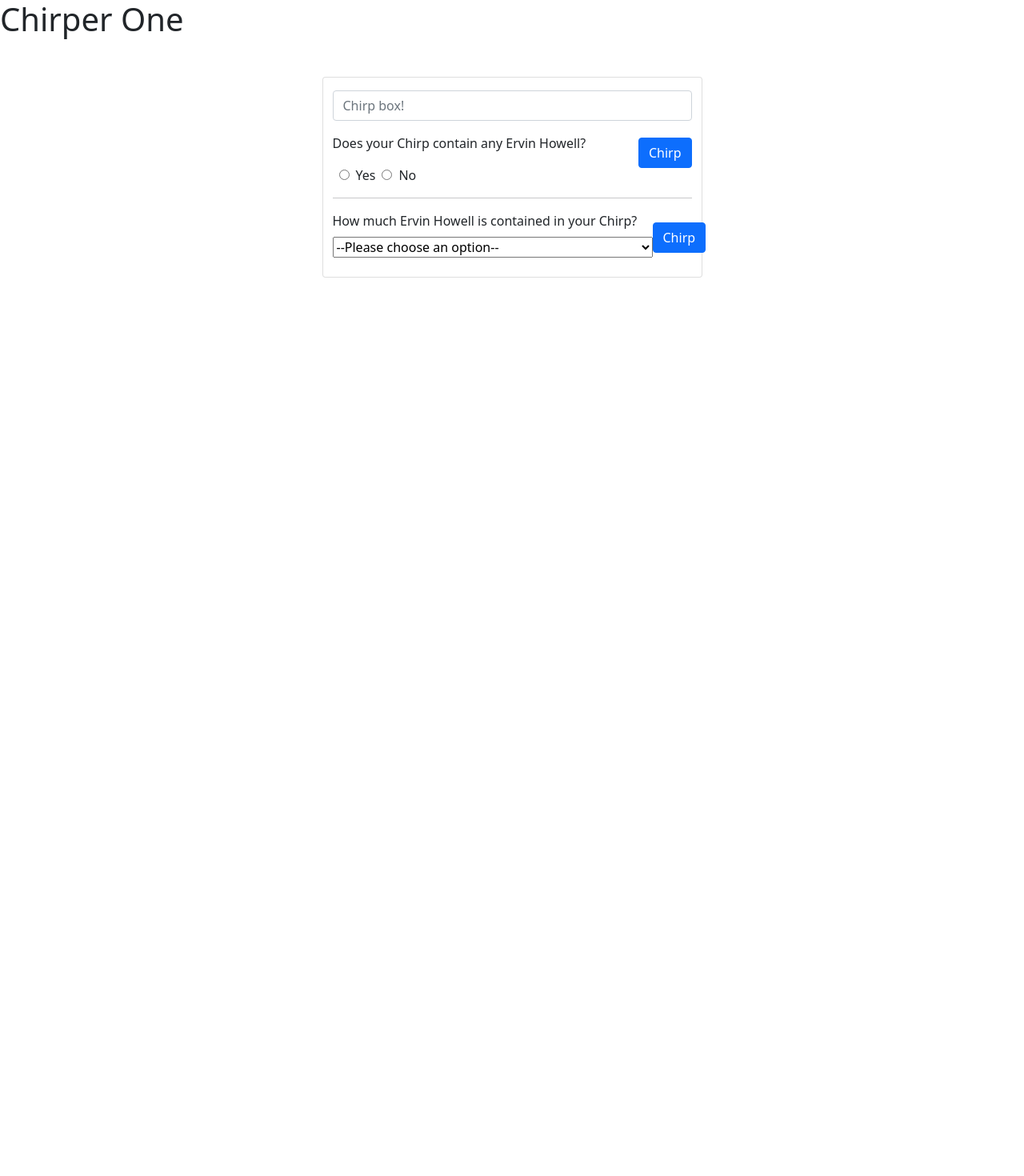
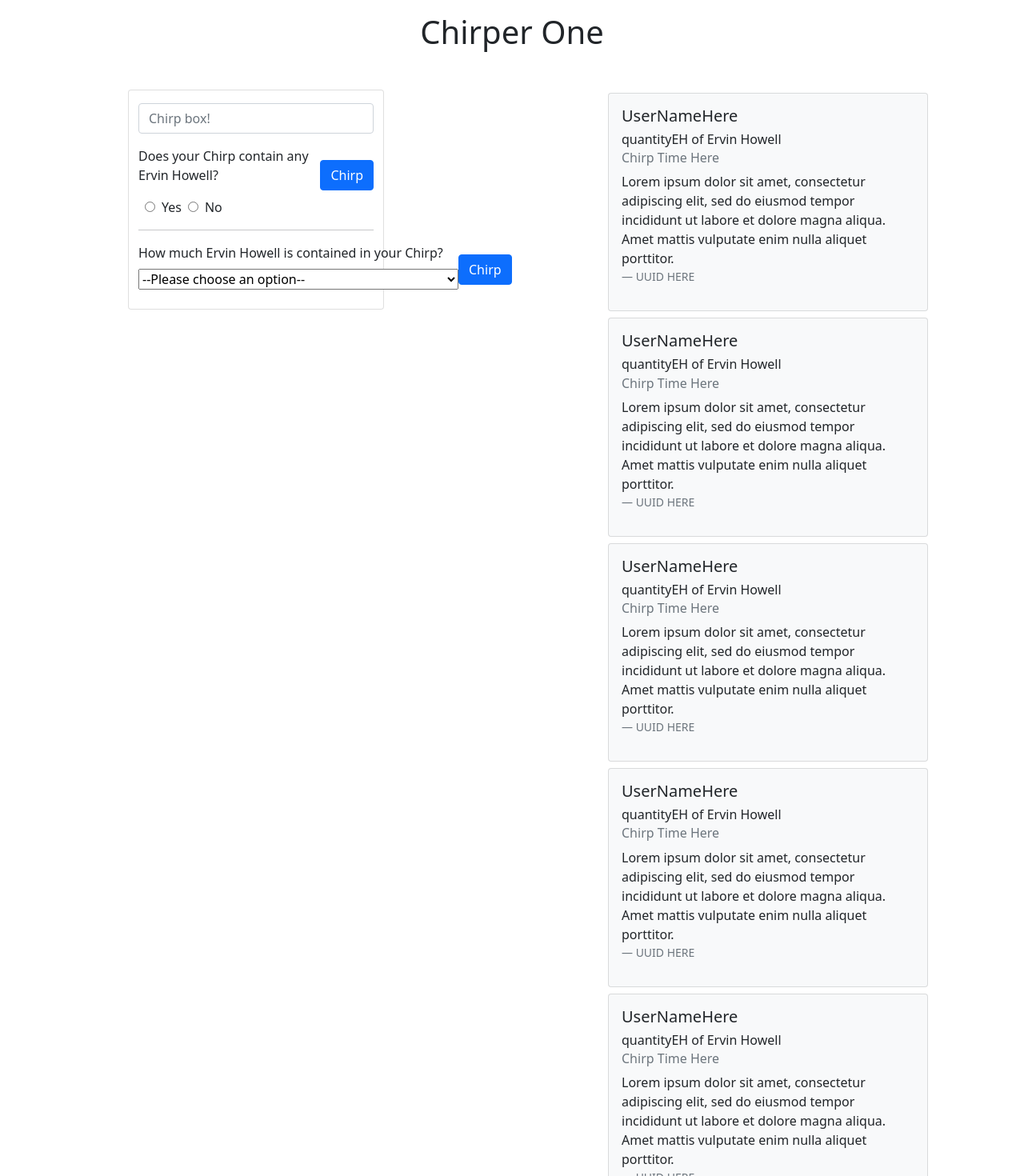
Before and after one commit to emoran0403/Chirper-One, a React (Create React App) app: page / in a window 1280 px wide. Shown: the top 1470 px of the page at 80% size. Before the commit the page ends 800 px from the top, so only its background shows below. Built offline with nearby package versions, Linux system fonts and the light colour scheme.

Commit message:
added homepage component, styled inputs and timeline components

```diff
--- a/src/App.jsx
+++ b/src/App.jsx
@@ -7,6 +7,7 @@ import "bootstrap/dist/css/bootstrap.min.css";
 //* Component Imports
 import Inputs from "./components/Inputs";
 import Timeline from "./components/Timeline";
+import Homepage from "./components/Homepage";
 import { render } from "@testing-library/react";
 
 class App extends React.Component {
@@ -77,15 +78,14 @@ class App extends React.Component {
   render() {
     return (
       <div>
-        <h1>Chirper One</h1>
-        {/* <Timeline /> */}
-        <Inputs />
-        {/* <h5>Please log in below</h5>
-        <input type="text" />
-        <br />
-        <button className="btn btn-primary" type="button">
-          Login
-        </button> */}
+        <div className="mt-3 mb-5">
+          <h1 className="text-center">Chirper One</h1>
+        </div>
+
+        <div className="d-flex justify-content-around">
+          <Inputs />
+          <Timeline />
+        </div>
       </div>
     );
   }
@@ -106,7 +106,13 @@ export default App;
 /**
  * todo - default to the no radio button
  * todo - render radio button checks reactfully
- * todo - conditionally render the
+ * todo - conditionally render the bottom half of the chirp input box based on the radio buttons
+ * todo - pass a state setter down to the inuts component
+ * todo - get the input from the chirpbox, radio buttons, and selector all into an object
+ * todo - pass that object into state and send it to App
+ * ?done - refactor Timeline to display the chirps with the new data
+ * todo - make a home page component where the user will log in
+ *
  *
  *
  *
--- /dev/null
+++ b/src/components/Homepage.jsx
@@ -0,0 +1,18 @@
+import React from "react";
+
+class Homepage extends React.Component {
+  render() {
+    return (
+      <div>
+        <h5>Please log in below</h5>
+        <input type="text" />
+        <br />
+        <button className="btn btn-primary" type="button">
+          Login
+        </button>
+      </div>
+    );
+  }
+}
+
+export default Homepage;
--- a/src/components/Inputs.jsx
+++ b/src/components/Inputs.jsx
@@ -21,8 +21,8 @@ class Inputs extends React.Component {
   render() {
     return (
       <main className="container">
-        <section className="row justify-content-center mt-5">
-          <div className="col-md-5 card">
+        <section className="row justify-content-center">
+          <div className="col-md-6 card">
             <form className="form-group">
               <input className="form-control mt-3" placeholder="Chirp box!" type="text" />
 
@@ -41,8 +41,8 @@ class Inputs extends React.Component {
                 </div>
               </div>
 
+              {/* **************Conditionally render this based on whether chrip contains ervin howell************ */}
               <hr></hr>
-
               <div className="mb-3 d-flex justify-content-between align-items-center">
                 <div>
                   <label for="ehAmount">How much Ervin Howell is contained in your Chirp?</label>
@@ -51,8 +51,8 @@ class Inputs extends React.Component {
                     <option value="Not enough">Not enough</option>
                     <option value="Just a little bit">Just a little bit</option>
                     <option value="A fair amount">A fair amount</option>
-                    <option value="A little more than necessary">A little more than necessary</option>
-                    <option value="Over 9000">Over 9000</option>
+                    <option value="A little more than necessary">A little more than necessary,</option>
+                    <option value="Over 9000">Over 9000!</option>
                     <option value="10.25 Howells worth">10.25 Howells worth</option>
                     <option value="Too much!">Too much!</option>
                     <option value="Enough to make Andrew cry">Enough to make Andrew cry</option>
@@ -65,6 +65,7 @@ class Inputs extends React.Component {
                   </button>
                 </div>
               </div>
+              {/* ****************************************************************************************************** */}
             </form>
           </div>
         </section>
--- a/src/components/Timeline.jsx
+++ b/src/components/Timeline.jsx
@@ -5,23 +5,97 @@ import React from "react";
 class Timeline extends React.Component {
   render() {
     return (
-      <>
-        <div>Hello Timeline</div>
-        <div>Chirps will be here</div>
-      </>
+      <div className="container d-flex flex-wrap justify-content-around">
+        <div key="111111" className="card my-1 bg-light" style={{ width: "25rem" }}>
+          <div className="card-body">
+            <h5 className="card-title">UserNameHere</h5>
+            <h6>quantityEH of Ervin Howell</h6>
+            <h6 className="card-subtitle mb-2 text-muted">Chirp Time Here</h6>
+            <p className="card-text">
+              Lorem ipsum dolor sit amet, consectetur adipiscing elit, sed do eiusmod tempor incididunt ut labore et dolore magna aliqua. Amet mattis vulputate enim nulla aliquet
+              porttitor.
+            </p>
+            <footer className="blockquote-footer">UUID HERE</footer>
+          </div>
+        </div>
+        <div key="22222222222" className="card my-1 bg-light" style={{ width: "25rem" }}>
+          <div className="card-body">
+            <h5 className="card-title">UserNameHere</h5>
+            <h6>quantityEH of Ervin Howell</h6>
+            <h6 className="card-subtitle mb-2 text-muted">Chirp Time Here</h6>
+            <p className="card-text">
+              Lorem ipsum dolor sit amet, consectetur adipiscing elit, sed do eiusmod tempor incididunt ut labore et dolore magna aliqua. Amet mattis vulputate enim nulla aliquet
+              porttitor.
+            </p>
+            <footer className="blockquote-footer">UUID HERE</footer>
+          </div>
+        </div>
+        <div key="333333333333" className="card my-1 bg-light" style={{ width: "25rem" }}>
+          <div className="card-body">
+            <h5 className="card-title">UserNameHere</h5>
+            <h6>quantityEH of Ervin Howell</h6>
+            <h6 className="card-subtitle mb-2 text-muted">Chirp Time Here</h6>
+            <p className="card-text">
+              Lorem ipsum dolor sit amet, consectetur adipiscing elit, sed do eiusmod tempor incididunt ut labore et dolore magna aliqua. Amet mattis vulputate enim nulla aliquet
+              porttitor.
+            </p>
+            <footer className="blockquote-footer">UUID HERE</footer>
+          </div>
+        </div>
+        <div key="44444444444444" className="card my-1 bg-light" style={{ width: "25rem" }}>
+          <div className="card-body">
+            <h5 className="card-title">UserNameHere</h5>
+            <h6>quantityEH of Ervin Howell</h6>
+            <h6 className="card-subtitle mb-2 text-muted">Chirp Time Here</h6>
+            <p className="card-text">
+              Lorem ipsum dolor sit amet, consectetur adipiscing elit, sed do eiusmod tempor incididunt ut labore et dolore magna aliqua. Amet mattis vulputate enim nulla aliquet
+              porttitor.
+            </p>
+            <footer className="blockquote-footer">UUID HERE</footer>
+          </div>
+        </div>
+        <div key="55555555555555" className="card my-1 bg-light" style={{ width: "25rem" }}>
+          <div className="card-body">
+            <h5 className="card-title">UserNameHere</h5>
+            <h6>quantityEH of Ervin Howell</h6>
+            <h6 className="card-subtitle mb-2 text-muted">Chirp Time Here</h6>
+            <p className="card-text">
+              Lorem ipsum dolor sit amet, consectetur adipiscing elit, sed do eiusmod tempor incididunt ut labore et dolore magna aliqua. Amet mattis vulputate enim nulla aliquet
+              porttitor.
+            </p>
+            <footer className="blockquote-footer">UUID HERE</footer>
+          </div>
+        </div>
+      </div>
     );
   }
 }
 
 export default Timeline;
 
-// {props.messages.map(({ ChirpTime, uuid, message }) => (
+// props.messages.map(({ ChirpTime, uuid, message }) => (
 //   <div key={uuid} className="card" style={{ width: "30rem", backgroundColor: "lightcoral" }}>
 //     <div className="card-body">
 //       <h5 className="card-title">{props.username}</h5>
+//       {props.containsEH && <h6>{quantityEH} of Ervin Howell</h6>}
 //       <h6 className="card-subtitle mb-2 text-muted">{ChirpTime}</h6>
 //       <p className="card-text">{message}</p>
 //       <footer className="blockquote-footer">{uuid}</footer>
 //     </div>
 //   </div>
-// ))}
+// ))
+
+{
+  /* <div key="somekey" className="card" style={{ width: "30rem", backgroundColor: "lightcoral" }}>
+  <div className="card-body">
+    <h5 className="card-title">UserNameHere</h5>
+    <h6>quantityEH of Ervin Howell</h6>
+    <h6 className="card-subtitle mb-2 text-muted">Chirp Time Here</h6>
+    <p className="card-text">
+      Lorem ipsum dolor sit amet, consectetur adipiscing elit, sed do eiusmod tempor incididunt ut labore et dolore magna aliqua. Amet mattis vulputate enim nulla aliquet
+      porttitor.
+    </p>
+    <footer className="blockquote-footer">UUID HERE</footer>
+  </div>
+</div>; */
+}
```
